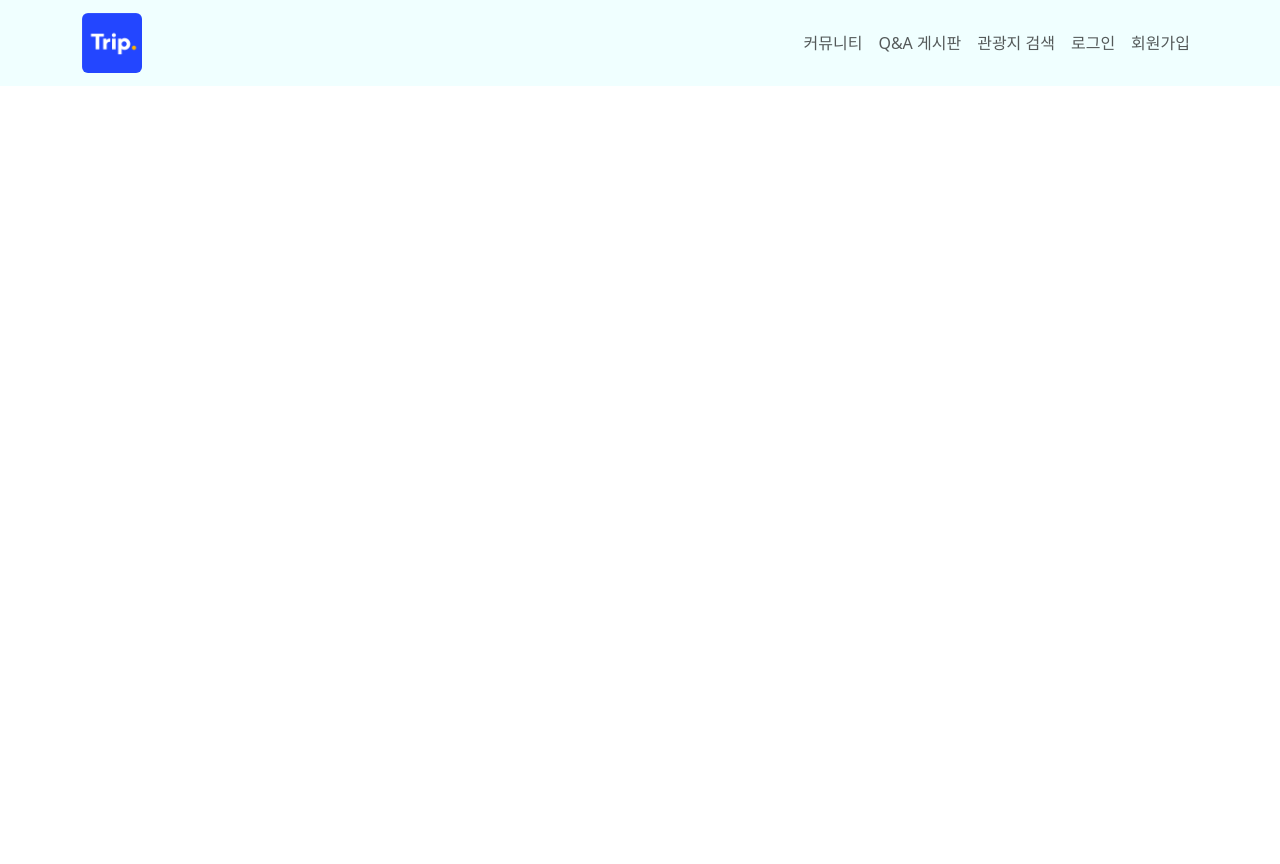
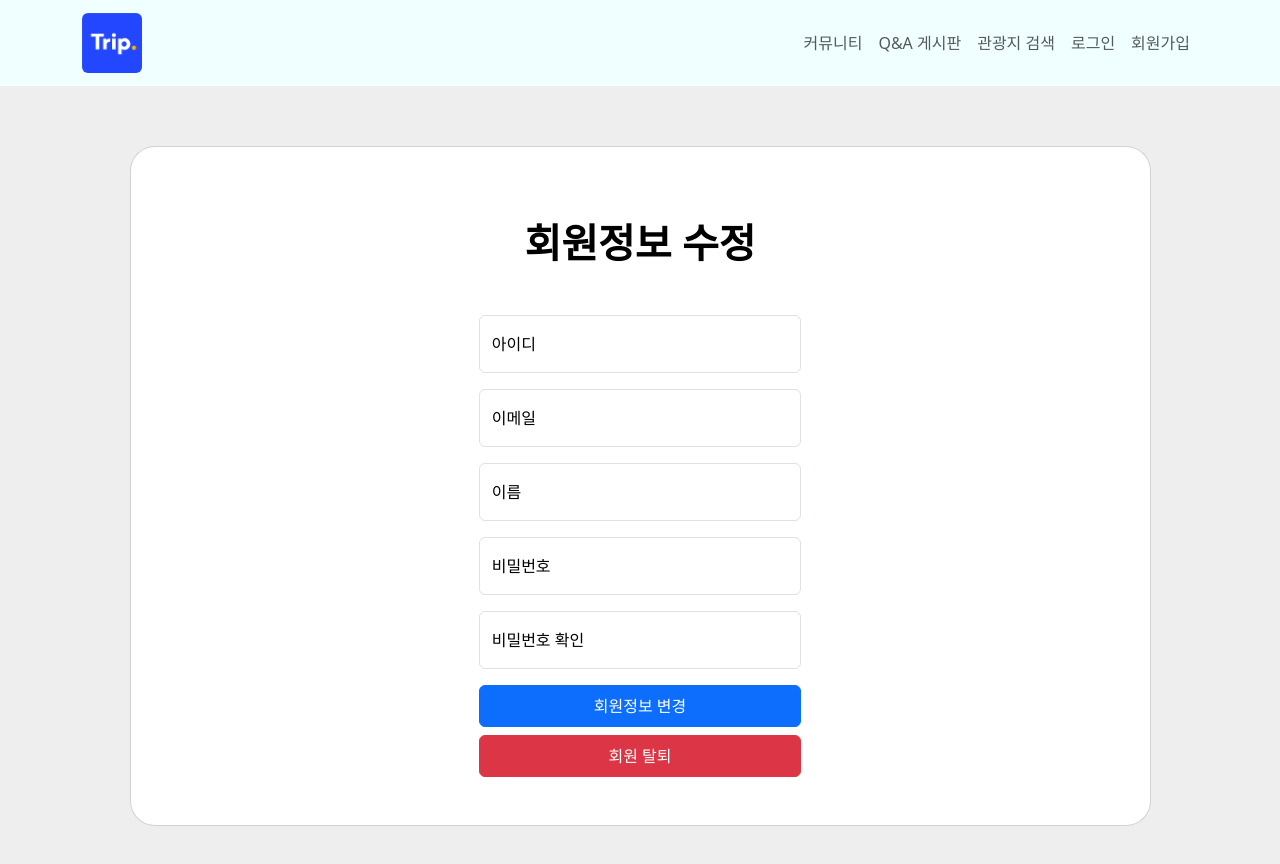
Before and after one commit to junoade/TripJJ_client, a Vue app: page /member-modify in a window 1280 px wide. Shown: the top 864 px of the page. Before the commit the page ends 800 px from the top, so only its background shows below. Built offline with nearby package versions, Linux system fonts and the light colour scheme.

Commit message:
add: 회원정보수정UI

```diff
--- a/src/App.vue
+++ b/src/App.vue
@@ -6,15 +6,7 @@ import NavbarDefault from "@/components/layout/NavbarDefault.vue";
 </script>
 
 <template>
-  <!-- d-flex h-100 text-center text-white bg-dark -->
-  <!-- container position-sticky z-index-sticky top-0-->
   <NavbarDefault />
-  <!-- <div class="container position-sticky z-index-sticky top-0"> -->
-    <div class="row">
-      <div class="col-12">
-      </div>
-    </div>
-  <!-- </div> -->
   <router-view></router-view>
 </template>
 
--- a/src/components/layout/NavbarMypage.vue
+++ b/src/components/layout/NavbarMypage.vue
@@ -14,10 +14,10 @@
             마이페이지
         </a>
         <ul class="dropdown-menu">
-            <li><a class="dropdown-item" href="#">회원정보수정</a></li>
+            <router-link :to="{name: 'member-modify'}"  class="dropdown-item">회원정보수정</router-link>
             <li><a class="dropdown-item" href="#">나만의 핫플레이스 보기</a></li>
             <li><a class="dropdown-item" href="#">나만의 핫플레이스 추가</a></li>
-            <li><a class="dropdown-item" href="#">로그아웃</a></li>
+            <router-link to="logout" class="dropdown-item">로그아웃</router-link>
         </ul>
     </li>
 </template>
--- /dev/null
+++ b/src/components/member/Logout.vue
@@ -0,0 +1,13 @@
+<script setup>
+
+</script>
+
+<template>
+    <div>
+        뀨
+    </div>
+</template>
+
+<style scoped>
+
+</style>
--- a/src/components/member/MemberForm.vue
+++ b/src/components/member/MemberForm.vue
@@ -52,7 +52,7 @@ async function onSubmit() {
 
         <form class="mx-1 mx-md-4 needs-validation" @submit.prevent="onSubmit" novalidate="" autocomplete="off">
         <div class="form-floating mb-3">
-            <input type="email" class="form-control" id="floatingInput" v-model="loginUser.userId" required autofocus
+            <input type="text" class="form-control" id="floatingInput" v-model="loginUser.userId" required autofocus
                     placeholder="">
                 <label for="floatingInput">아이디</label>
                 <div class="invalid-feedback">
--- /dev/null
+++ b/src/components/member/ModifyForm.vue
@@ -0,0 +1,69 @@
+<script setup>
+import JoinUsImg from "@/assets/img/joinUs.png";
+</script>
+
+<template>
+    <section class="vh-100" style="background-color: #eee;">
+        <div class="container h-100">
+            <div class="row d-flex justify-content-center align-items-center h-100">
+                <div class="col-lg-12 col-xl-11">
+                    <div class="card text-black" style="border-radius: 25px;">
+                        <div class="card-body p-md-5">
+                            <div class="row justify-content-center">
+                                <div class="col-md-10 col-lg-6 col-xl-5 order-2 order-lg-1">
+
+                                    <p class="text-center h1 fw-bold mb-5 mx-1 mx-md-4 mt-4">회원정보 수정</p>
+
+                                    <form class="mx-1 mx-md-4">
+                                        <div class="form-floating mb-3">
+                                            <input type="text" class="form-control" id="floatingInput" placeholder="" readonly>
+                                            <label for="floatingInput">아이디</label>
+                                        </div>
+
+                                        <div class="form-floating mb-3">
+                                            <input type="email" class="form-control" id="floatingInput" placeholder="">
+                                            <label for="floatingInput">이메일</label>
+                                        </div>
+
+                                        <div class="form-floating mb-3">
+                                            <input type="email" class="form-control" id="floatingInput" placeholder="">
+                                            <label for="floatingInput">이름</label>
+                                        </div>
+
+
+                                        <div class="form-floating mb-3">
+                                            <input type="password" class="form-control" id="floatingPassword"
+                                                placeholder="Password">
+                                            <label for="floatingPassword">비밀번호</label>
+                                        </div>
+
+                                        <div class="form-floating mb-3">
+                                            <input type="password" class="form-control" id="floatingPassword"
+                                                placeholder="Password">
+                                            <label for="floatingPassword">비밀번호 확인</label>
+                                        </div>
+
+                                        <div class="d-grid gap-2 col-6 mx-auto w-100 mt-2">
+                                            <button type="submit" class="btn btn-primary p-2">
+                                                회원정보 변경
+                                            </button>
+
+                                            <button type="submit" class="btn btn-danger p-2">
+                                                회원 탈퇴
+                                            </button>
+                                        </div>
+
+                                    </form>
+
+                                </div>
+
+                            </div>
+                        </div>
+                    </div>
+                </div>
+            </div>
+        </div>
+    </section>
+</template>
+
+<style scoped></style>
--- a/src/components/member/RegistrationForm.vue
+++ b/src/components/member/RegistrationForm.vue
@@ -11,7 +11,7 @@ import { doRegistration } from "@/api/member.js";
 
         <form class="mx-1 mx-md-4">
             <div class="form-floating mb-3">
-                <input type="email" class="form-control" id="floatingInput" placeholder="">
+                <input type="text" class="form-control" id="floatingInput" placeholder="">
                 <label for="floatingInput">아이디</label>
             </div>
 
@@ -21,7 +21,7 @@ import { doRegistration } from "@/api/member.js";
             </div>
 
             <div class="form-floating mb-3">
-                <input type="email" class="form-control" id="floatingInput" placeholder="">
+                <input type="text" class="form-control" id="floatingInput" placeholder="">
                 <label for="floatingInput">이름</label>
             </div>
 
--- a/src/router/index.js
+++ b/src/router/index.js
@@ -1,9 +1,11 @@
 import { createRouter, createWebHistory } from "vue-router";
 import TheMainView from "../views/TheMainView.vue";
-// import TheMainView from "../views/TheNewMainView.vue";
 import TheLoginView from "@/views/TheLoginView.vue";
 import TheAttractionView from "@/views/TheAttractionView.vue";
 import TheRegistrationView from "@/views/TheRegistrationView.vue";
+import TheLogout from "@/components/member/Logout.vue";
+import ModifyForm from "@/components/member/ModifyForm.vue";
+
 
 // import TheBoardView from "../views/TheBoardView.vue";
 // import TheElectricChargingStationView from '../views/TheElectricChargingStation.vue';
@@ -26,16 +28,16 @@ const router = createRouter({
             name: "joinUs",
             component: TheRegistrationView,
         },
-        // {
-        //     path:"/logout",
-        //     name: "logout",
-        //     component: TheLogout,
-        // },
-        // {
-        //     path:"/mypage",
-        //     name: "mypage",
-        //     component:"TheMyPageView",
-        // },
+        {
+            path:"/logout",
+            name: "logout",
+            component: TheLogout,
+        },
+        {
+            path:"/member-modify",
+            name: "member-modify",
+            component: ModifyForm,
+        },
         {
             path: "/attraction",
             name: "attraction",
```
Also changed, not shown: src/components/layout/NavbarDefault.vue (+15 -1 lines), src/components/layout/TheHeadingNavbar.vue (deleted, +0 -83 lines).
